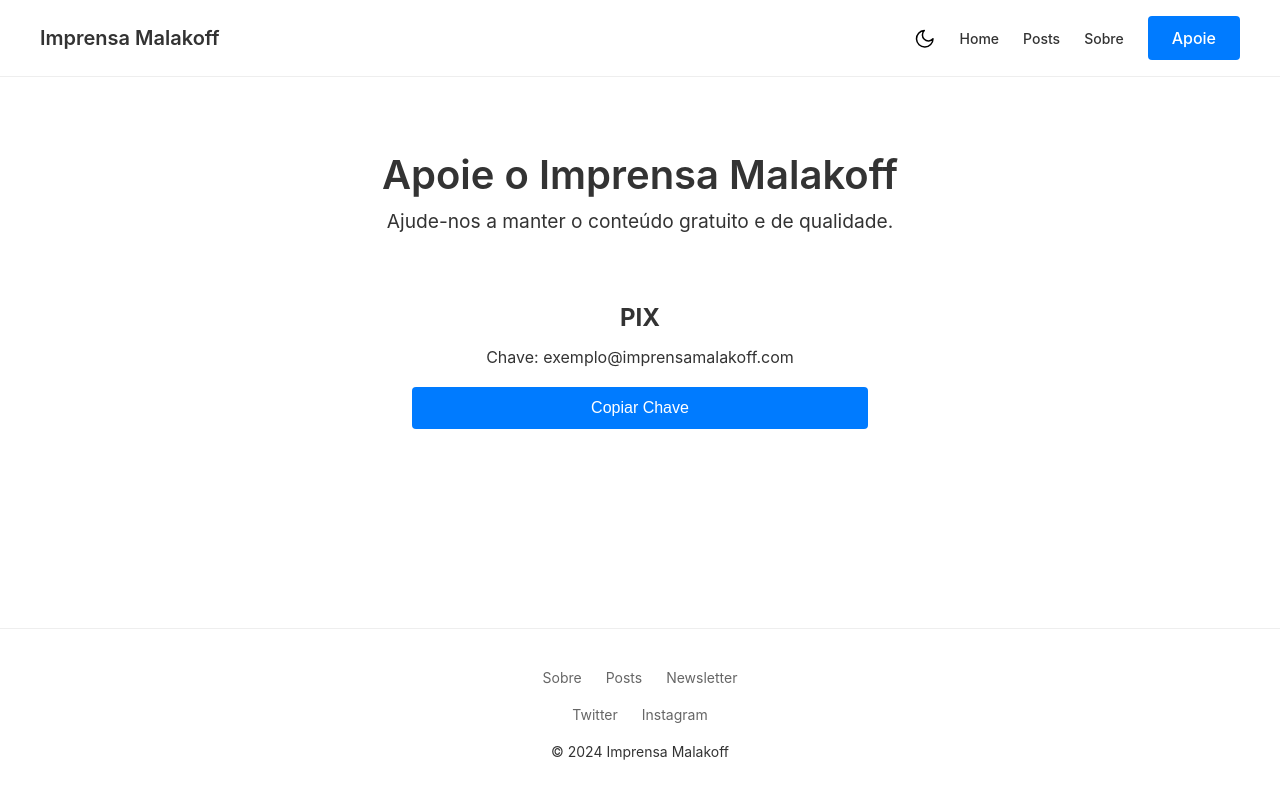
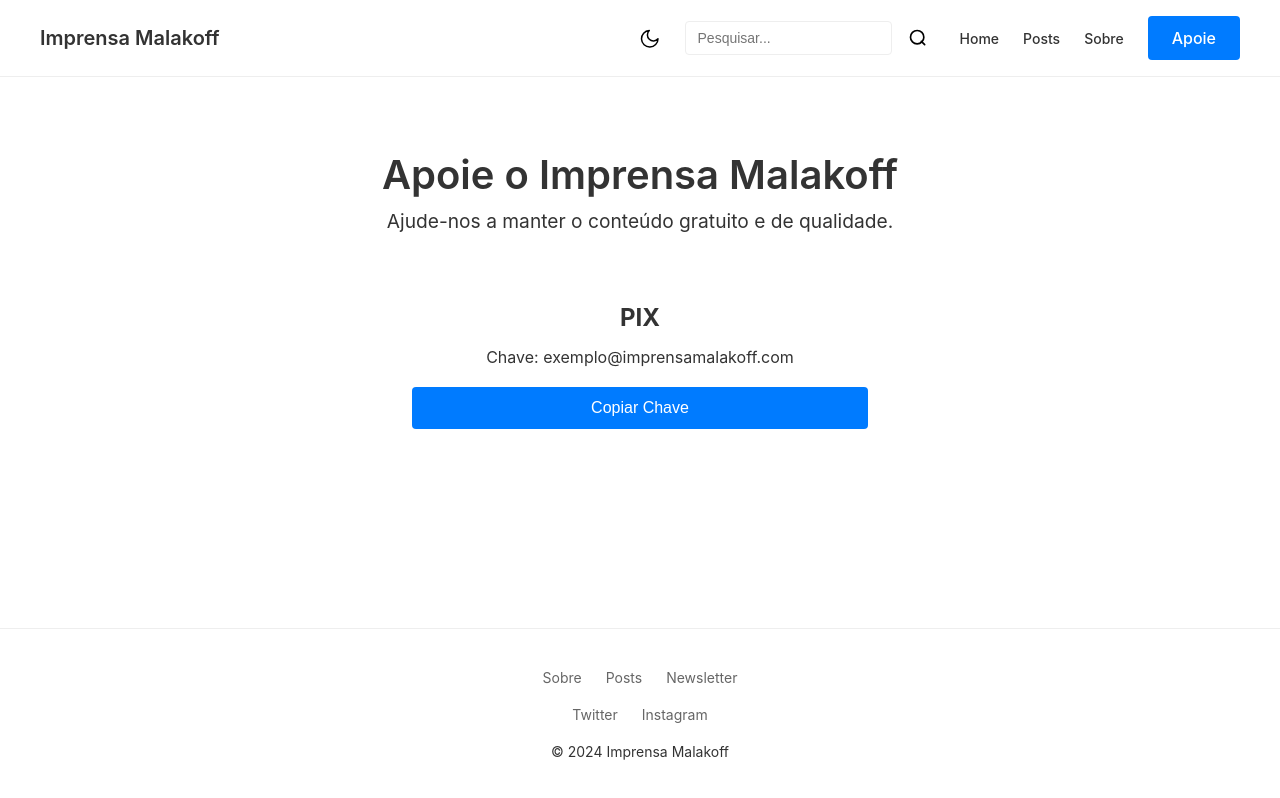
Before and after one commit to 1-mauricio/aria, a React (Create React App) app: page /doe in a window 1280 px wide. Built offline with nearby package versions, Linux system fonts and the light colour scheme; no server answers.

Commit message:
implement search

```diff
--- a/src/App.js
+++ b/src/App.js
@@ -10,6 +10,7 @@ import Footer from './components/Layout/Footer';
 import Subscribe from './components/Pages/Subscribe';
 import Donate from './components/Pages/Donate';
 import NotFound from './components/Pages/NotFound';
+import Search from './components/Pages/Search';
 
 export default function App() {
   const [posts, setPosts] = useState([]);
@@ -32,6 +33,7 @@ export default function App() {
         <Route path="/sobre" element={<About />} />
         <Route path="/inscreva-se" element={<Subscribe />} />
         <Route path="/doe" element={<Donate />} />
+        <Route path="/search" element={<Search />} />
         <Route path="*" element={<NotFound />} />
       </Routes>
       <Footer />
--- a/src/components/Layout/Header.js
+++ b/src/components/Layout/Header.js
@@ -1,26 +1,13 @@
-import React, { useState, useEffect } from 'react';
-import { Link } from 'react-router-dom';
+import React, { useState } from 'react';
+import { Link, useNavigate } from 'react-router-dom';
 
 export default function Header() {
   const [isMenuOpen, setIsMenuOpen] = useState(false);
   const [isDarkMode, setIsDarkMode] = useState(false);
+  const [searchQuery, setSearchQuery] = useState('');
+  const navigate = useNavigate();
 
-  useEffect(() => {
-    const savedTheme = localStorage.getItem('theme');
-    if (savedTheme === 'dark') {
-      setIsDarkMode(true);
-      document.body.setAttribute('data-theme', 'dark');
-    }
-  }, []);
-
-  const toggleMenu = () => {
-    setIsMenuOpen(!isMenuOpen);
-  };
-
-  const closeMenu = () => {
-    setIsMenuOpen(false);
-  };
-
+  // Função para alternar o tema
   const toggleTheme = () => {
     setIsDarkMode(!isDarkMode);
     if (isDarkMode) {
@@ -32,51 +19,45 @@ export default function Header() {
     }
   };
 
+  // Função para atualizar o valor da pesquisa
+  const handleSearchChange = (e) => {
+    setSearchQuery(e.target.value);
+  };
+
+  // Função para realizar a pesquisa
+  const handleSearchSubmit = (e) => {
+    e.preventDefault();
+    if (searchQuery.trim()) {
+      navigate(`/search?searchTerm=${encodeURIComponent(searchQuery.trim())}`);
+      setSearchQuery(''); // Limpa o campo de busca após redirecionar
+      setIsMenuOpen(false); // Fecha o menu, caso esteja aberto
+    }
+  };
+
   return (
     <header className="header">
       <div className="header-content">
         <div className="left-section">
-          <Link to="/" className="site-title">
-            Imprensa Malakoff
-          </Link>
+          <Link to="/" className="site-title">Imprensa Malakoff</Link>
         </div>
 
         <div className="right-section">
-          <button id="theme-toggle" onClick={toggleTheme} className="theme-button">
-            {!isDarkMode ? (
+          <button onClick={toggleTheme} className="theme-button">
             <svg
+              className="theme-icon"
               xmlns="http://www.w3.org/2000/svg"
+              viewBox="0 0 24 24"
               fill="none"
-                viewBox="0 0 24 24"
+              stroke="currentColor"
               strokeWidth="1.5"
-                stroke="currentColor"
-                className="theme-icon"
-              >
-                <path
               strokeLinecap="round"
               strokeLinejoin="round"
-                  d="M21 12.75a8.25 8.25 0 11-8.719-8.217 6 6 0 108.719 8.217z"
-                />
+            >
+              <path d="M21 12.75a8.25 8.25 0 11-8.719-8.217 6 6 0 108.719 8.217z"></path>
             </svg>
-            ) : (
-              <svg
-                xmlns="http://www.w3.org/2000/svg"
-                fill="none"
-                viewBox="0 0 24 24"
-                strokeWidth="1.5"
-                stroke="currentColor"
-                className="theme-icon"
-              >
-                <path
-                  strokeLinecap="round"
-                  strokeLinejoin="round"
-                  d="M12 3v1.5M12 19.5V21M4.636 4.636l1.061 1.061M17.303 17.303l1.061 1.061M3 12h1.5M19.5 12H21M4.636 19.364l1.061-1.061M17.303 6.697l1.061-1.061M12 7.5a4.5 4.5 0 100 9 4.5 4.5 0 000-9z"
-                />
-              </svg>
-            )}
           </button>
 
-          <div className="menu-hamburger" onClick={toggleMenu}>
+          <div className="menu-hamburger" onClick={() => setIsMenuOpen(!isMenuOpen)}>
             <div></div>
             <div></div>
             <div></div>
@@ -84,14 +65,37 @@ export default function Header() {
         </div>
 
         <nav className={`nav-menu ${isMenuOpen ? 'active' : ''}`}>
-          <Link to="/" onClick={closeMenu}>Home</Link>
-          <Link to="/posts" onClick={closeMenu}>Posts</Link>
-          <Link to="/sobre" onClick={closeMenu}>Sobre</Link>
+          <form className="search-container" onSubmit={handleSearchSubmit}>
+            <input
+              type="text"
+              className="search-input"
+              placeholder="Pesquisar..."
+              value={searchQuery}
+              onChange={handleSearchChange}
+            />
+            <button type="submit" className="search-button">
+              <svg
+                className="search-icon"
+                xmlns="http://www.w3.org/2000/svg"
+                viewBox="0 0 24 24"
+                fill="none"
+                stroke="currentColor"
+                strokeWidth="2"
+                strokeLinecap="round"
+                strokeLinejoin="round"
+              >
+                <circle cx="11" cy="11" r="8"></circle>
+                <line x1="16" y1="16" x2="20" y2="20"></line>
+              </svg>
+            </button>
+          </form>
+          <Link to="/">Home</Link>
+          <Link to="/posts">Posts</Link>
+          <Link to="/sobre">Sobre</Link>
           <div className="action-buttons">
-            <Link to="/doe" className="subscribe-button" onClick={closeMenu}>Apoie</Link>
+            <Link to="/doe" className="subscribe-button">Apoie</Link>
           </div>
         </nav>
-
       </div>
     </header>
   );
--- a/src/components/Pages/Home.js
+++ b/src/components/Pages/Home.js
@@ -61,11 +61,11 @@ export default function Home() {
         <section className="featured-post">
           <h2>Post em Destaque</h2>
           <PostItem post={featuredPost} />
-          <Link to={`/post/${featuredPost.title}`} className="featured-post-link">Leia o post completo</Link>
+          <Link to={`/post/${featuredPost.title}`} className="cta-btn ">Leia o post completo</Link>
         </section>
       )}
 
-<div className="most-viewed-container">
+      <div className="most-viewed-container">
         <div className="most-viewed-section">
             <h2>Mais lidos da semana</h2>
             <div className="most-viewed-list">
@@ -103,7 +103,7 @@ export default function Home() {
             )}
             </div>
         </div>
-    </div>
+      </div>
 
       {/* Latest Posts */}
       <section className="latest-posts">
--- /dev/null
+++ b/src/components/Pages/Search.js
@@ -0,0 +1,65 @@
+import React, { useState, useEffect } from 'react';
+import { Link, useLocation } from 'react-router-dom';
+import { searchPost } from '../../services/PostService';
+import PostList from '../Posts/PostList';
+
+export default function Search() {
+  const [posts, setPosts] = useState([]);
+  const [loading, setLoading] = useState(true);
+  const [error, setError] = useState(null);
+  const [search, setSearch] = useState(null);
+  const location = useLocation();
+
+  useEffect(() => {
+    const queryParams = new URLSearchParams(location.search);
+    const searchTerm = queryParams.get('searchTerm');
+
+    if (searchTerm) {
+      setLoading(true);
+      setError(null);
+      setSearch(searchTerm);
+      searchPost(searchTerm)
+        .then((data) => {
+          setPosts(data);
+          setLoading(false);
+        })
+        .catch((err) => {
+          console.error(err);
+          setError('Erro ao buscar posts');
+          setLoading(false);
+        });
+    } else {
+      setPosts([]);
+      setLoading(false);
+    }
+  }, [location.search]);
+
+  if (loading) {
+    return (
+      <div className="loading-container">
+        <div className="loading-spinner"></div>
+      </div>
+    );
+  }
+
+  if (error) {
+    return (
+        <main className="not-found-container">
+        <div className="not-found-content">
+            <h1>404</h1>
+          <h2>Termo não encontrado</h2>
+          <p>O termo "{search}" não teve nenhum retorno.</p>
+
+          <Link to="/" className="home-button">Voltar para Home</Link>
+        </div>
+      </main>
+    );
+  }
+
+  return (
+    <main className="archive-container">
+        <h1>Resultado</h1>
+        <PostList postsList={posts} />
+    </main>
+  );
+}
--- a/src/components/styles/archive.css
+++ b/src/components/styles/archive.css
@@ -1,5 +1,6 @@
 .archive-container h1 {
     font-size: 32px;
     font-weight: 600;
-    margin-bottom: 40px;
+    margin-bottom: 20px;
+    margin-top: 20px;
 }
--- a/src/components/styles/header.css
+++ b/src/components/styles/header.css
@@ -98,6 +98,55 @@ nav a {
     background-color: var(--text-color);
 }
 
+.search-container {
+    display: flex;
+    align-items: center;
+    gap: 8px; /* Espaço entre o input e o botão */
+  }
+
+  .search-input {
+    flex: 1; /* Ocupa o máximo de espaço disponível */
+    padding: 8px 12px;
+    border: 1px solid var(--border-color);
+    border-radius: 4px;
+    font-size: 14px;
+    outline: none;
+    background-color: var(--input-background-color);
+    color: var(--input-text-color);
+    transition: background-color 0.3s ease, color 0.3s ease;
+  }
+
+  .search-input:focus {
+    border-color: var(--primary-color); /* Cor de destaque ao focar */
+    box-shadow: 0 0 4px var(--primary-color);
+  }
+
+  .search-button {
+    background: none;
+    border: none;
+    cursor: pointer;
+    display: flex;
+    align-items: center;
+    justify-content: center;
+    padding: 8px;
+    border-radius: 4px;
+    transition: background-color 0.3s ease;
+  }
+
+  .search-button:hover {
+    background-color: rgba(0, 0, 0, 0.1); /* Destaque ao passar o mouse */
+  }
+
+  .search-icon {
+    width: 20px;
+    height: 20px;
+    color: var(--icon-color, #000); /* Ajusta a cor do ícone */
+  }
+
+[data-theme="dark"] .search-icon {
+    color: #fff;
+}
+
 @media (max-width: 768px) {
     .header-content {
         flex-wrap: wrap;
@@ -137,6 +186,15 @@ nav a {
     .site-title {
         font-size: 18px;
     }
+
+    .search-container {
+        width: 50%;
+        margin-top: 10px;
+    }
+
+    .search-input {
+        width: 100%;
+    }
 }
 
 @media (max-width: 480px) {
@@ -152,4 +210,14 @@ nav a {
         font-size: 12px;
         padding: 6px 12px;
     }
+
+    .search-input {
+        font-size: 12px;
+        padding: 6px 28px 6px 10px;
+    }
+
+    .search-icon {
+        width: 16px;
+        height: 16px;
+    }
 }
--- a/src/components/styles/home.css
+++ b/src/components/styles/home.css
@@ -1,7 +1,7 @@
 .cta-btn {
   padding: 12px 24px;
   background-color: var(--primary-color);
-  color: white;
+  color: var(--button-text);
   text-decoration: none;
   border-radius: 4px;
   font-size: 1rem;
--- a/src/components/styles/post-item.css
+++ b/src/components/styles/post-item.css
@@ -24,6 +24,7 @@
   }
 
   .post-item-link {
+    margin-top: 20px;
     text-decoration: none;
     color: inherit;
   }
--- a/src/index.js
+++ b/src/index.js
@@ -5,6 +5,7 @@ import App from './App';
 import './components/styles/global.css';
 
 import './components/styles/about.css';
+import './components/styles/archive.css';
 import './components/styles/donate.css';
 import './components/styles/footer.css';
 import './components/styles/header.css';
```
Also changed, not shown: src/services/PostService.js (+15 -1 lines). Lines whose indentation alone changed are shown as unchanged.
